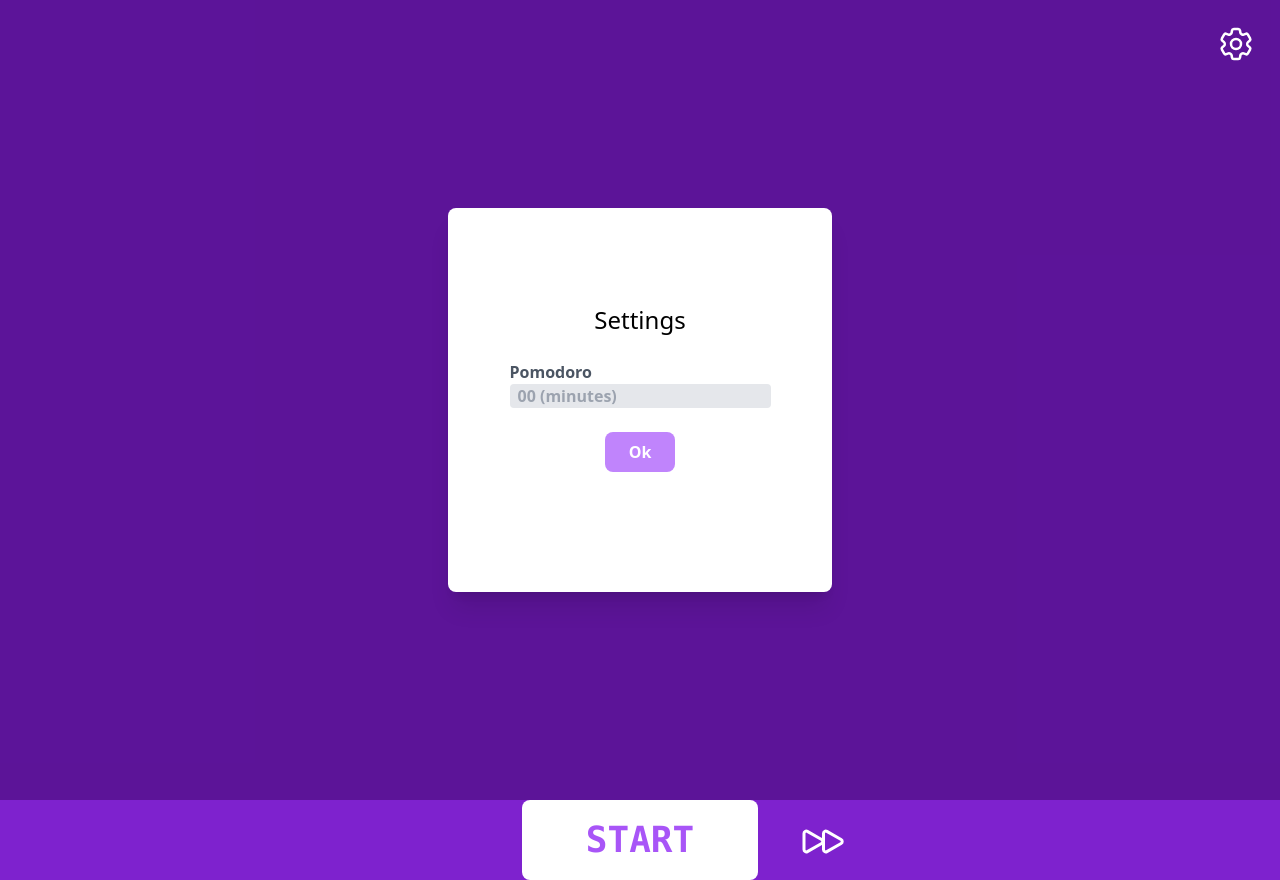
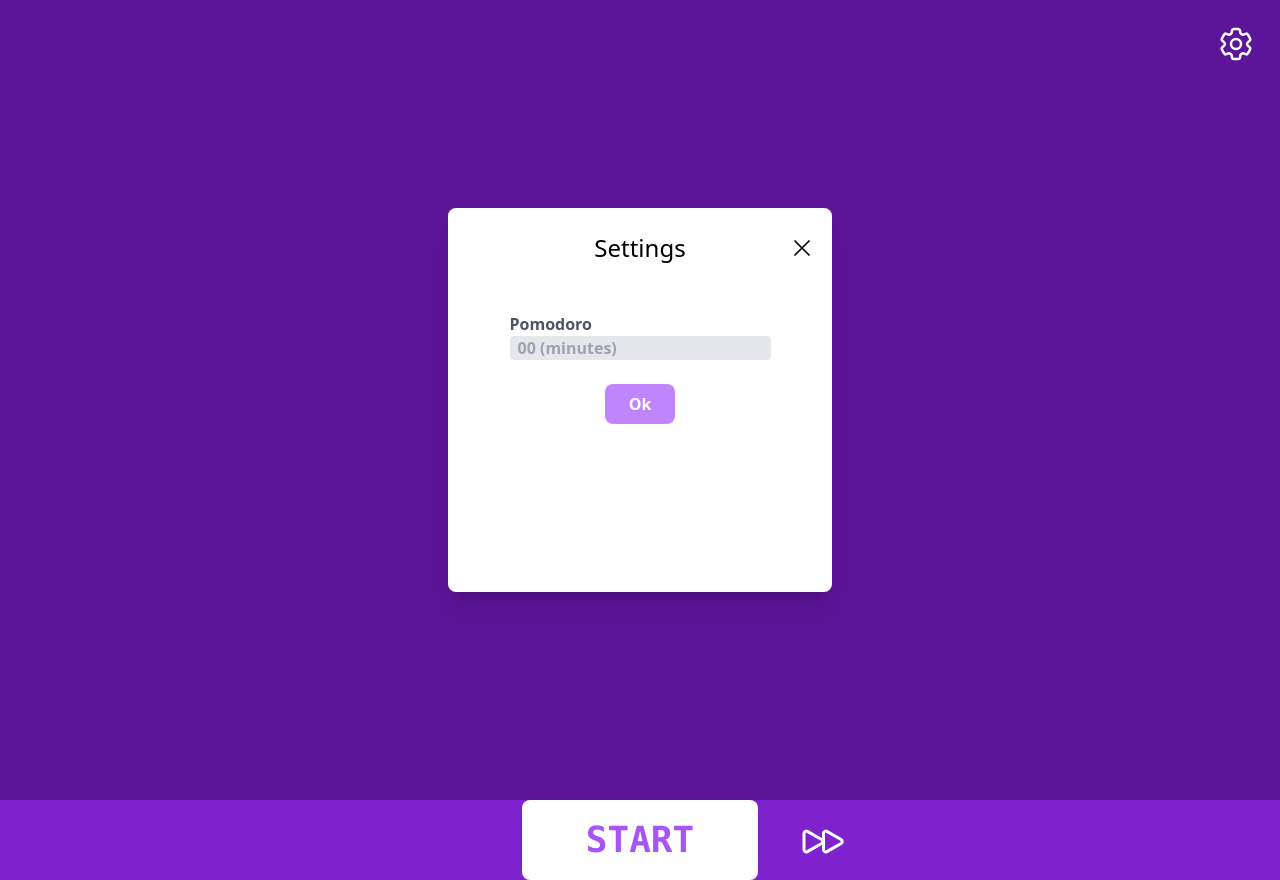
Before and after one commit to pk-021/Pomodoro, a React (Vite) app: page / in a window 1280 px wide. Both pictures are taken after a click on the icon 1236 px from the left and 44 px from the top of the page. Built offline with nearby package versions, Linux system fonts and the light colour scheme; a web font is replaced by a local one.

Commit message:
added cancel button to the settings menu

```diff
--- a/src/Settings.jsx
+++ b/src/Settings.jsx
@@ -9,7 +9,7 @@ function Settings(props) {
     console.log(parsedTime);
 
     if (!isNaN(parsedTime) && parsedTime > 0) {
-      props.setDuration(parsedTime * 60 *1000);
+      props.setDuration(parsedTime * 60 * 1000);
       props.setVisibility(false);
     } else {
       alert("Please enter a valid number for the time.");
@@ -21,13 +21,27 @@ function Settings(props) {
     <div>
       {props.visibility && (
         <div className="bg-purple-950/50 w-screen h-screen absolute top-0 left-0">
+
+
+
           <form onSubmit={handleSubmit}
-            className="bg-white  flex items-center justify-center flex-col
+            className="bg-white  flex items-center flex-col
         absolute top-1/2 left-1/2 -translate-x-1/2 -translate-y-1/2
         w-1/2 min-h-96 max-w-96
         rounded-lg shadow-xl"
           >
-            <h1 className="text-black text-2xl">Settings</h1>
+            <div className="w-full relative">
+              <h1 className="text-black text-2xl my-6 mx-6 text-center">Settings</h1>
+
+              <svg xmlns="http://www.w3.org/2000/svg" fill="none" viewBox="0 0 24 24" strokeWidth={1.5} stroke="black"
+                className="size-7 mx-4 absolute right-0 top-1/2 -translate-y-1/2
+                hover:bg-purple-400 hover:stroke-white rounded-full hover:scale-110 transition-transform"
+                onClick={() => props.setVisibility(false)}
+                >
+                <path strokeLinecap="round" strokeLinejoin="round" d="M6 18 18 6M6 6l12 12" />
+
+              </svg>
+            </div>
 
             <div className="pomodoroIP mt-6 font-semibold text-gray-600">
               <h2 className="">Pomodoro</h2>
@@ -51,6 +65,7 @@ function Settings(props) {
               type="submit"
               className="bg-purple-400 px-6 py-2 rounded-lg  font-semibold text-white m-6"
             />
+
           </form>
         </div>
       )}
--- a/src/Skip.jsx
+++ b/src/Skip.jsx
@@ -1,6 +1,7 @@
 function Skip(props) {
 
     return (
+
         <div className="w-20 h-20  absolute left-full translate-x-6 hover:bg-white/40 rounded-full" onClick={props.resetFun}>
             < svg xmlns="http://www.w3.org/2000/svg" fill="none" viewBox="0 0 24 24" strokeWidth="1.5" className="stroke-white p-4" >
                 <path strokeLinecap="round" strokeLinejoin="round" d="M3 8.689c0-.864.933-1.406 1.683-.977l7.108 4.061a1.125 1.125 0 0 1 0 1.954l-7.108 4.061A1.125 1.125 0 0 1 3 16.811V8.69ZM12.75 8.689c0-.864.933-1.406 1.683-.977l7.108 4.061a1.125 1.125 0 0 1 0 1.954l-7.108 4.061a1.125 1.125 0 0 1-1.683-.977V8.69Z" />
```
